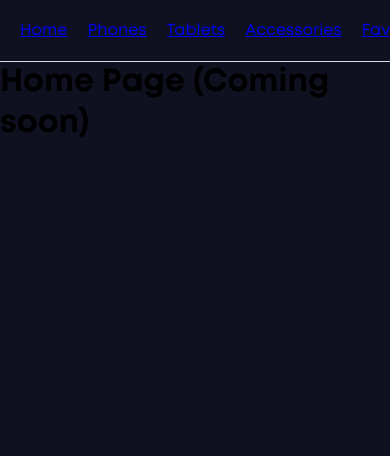
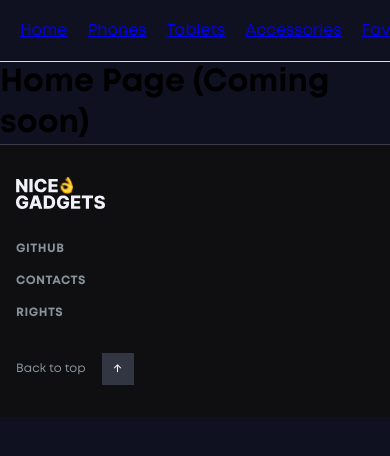
Before and after one commit to Team-Project-Phone-catalog/team-project-phone-catalog.github.io, a React (Vite) app: page / in a window 390 px wide. Shown: the top 456 px of the page. Built offline with nearby package versions, Linux system fonts and the light colour scheme.

Commit message:
Add responsive footer

```diff
--- a/src/App.tsx
+++ b/src/App.tsx
@@ -1,6 +1,7 @@
 import './App.css';
 import { Route, Routes } from 'react-router-dom';
 import { Header } from './pages/Header.tsx';
+import { Footer } from './components/Footer';
 import { PhonesPage } from './pages/PhonesPage/PhonesPage.tsx';
 import { TabletsPage } from './pages/TabletsPage/TabletsPage.tsx';
 import { AccessoriesPage } from './pages/AccessoriesPage/AccessoriesPage.tsx';
@@ -10,6 +11,7 @@ export const App = () => {
   return (
     <div className="App">
       <Header />
+
       <div className="container">
         <Routes>
           <Route
@@ -28,7 +30,6 @@ export const App = () => {
             path="/accessories"
             element={<AccessoriesPage />}
           />
-
           <Route
             path="/cart"
             element={<CartPage />}
@@ -37,18 +38,18 @@ export const App = () => {
             path="/favorites"
             element={<h1 className="title">Favorites</h1>}
           />
-
           <Route
             path="/product/:productId"
             element={<h1 className="title">Product Details</h1>}
           />
-
           <Route
             path="*"
             element={<h1 className="title">Page Not Found</h1>}
           />
         </Routes>
       </div>
+
+      <Footer />
     </div>
   );
 };
--- /dev/null
+++ b/src/components/Footer/Footer.module.scss
@@ -0,0 +1,91 @@
+.footer {
+  border-top: 1px solid #3b3e4a;
+  background: #0f0f11;
+  padding: 32px 152px;
+}
+
+.container {
+  max-width: 1200px;
+  margin: 0 auto;
+
+  display: flex;
+  justify-content: space-between;
+  align-items: center;
+}
+
+.logo {
+  height: 32px;
+}
+
+.nav {
+  display: flex;
+  gap: 64px;
+
+  a {
+    font-size: 12px;
+    font-weight: 700;
+    letter-spacing: 0.04em;
+    text-transform: uppercase;
+
+    color: #89939a;
+    text-decoration: none;
+
+    transition: color 0.3s ease;
+
+    &:hover {
+      color: #ffffff;
+    }
+  }
+}
+
+.back {
+  display: flex;
+  align-items: center;
+  gap: 16px;
+
+  span {
+    font-size: 12px;
+    color: #89939a;
+  }
+}
+
+.arrow {
+  width: 32px;
+  height: 32px;
+
+  background: #323542;
+  border: none;
+
+  color: white;
+  cursor: pointer;
+
+  transition: background 0.3s ease;
+
+  &:hover {
+    background: #4219d0;
+  }
+}
+
+/* MOBILE */
+@media (max-width: 767px) {
+  .footer {
+    padding: 32px 16px;
+  }
+
+  .container {
+    flex-direction: column;
+    align-items: flex-start;
+    gap: 32px;
+  }
+
+  .nav {
+    flex-direction: column;
+    gap: 16px;
+  }
+
+  .back {
+    display: flex;
+    align-items: center;
+    gap: 16px;
+  }
+}
--- /dev/null
+++ b/src/components/Footer/Footer.tsx
@@ -0,0 +1,48 @@
+import styles from './Footer.module.scss';
+import logo from '../../assets/logo.svg';
+
+export const Footer = () => {
+  const handleScrollTop = () => {
+    window.scrollTo({
+      top: 0,
+      behavior: 'smooth',
+    });
+  };
+
+  return (
+    <footer className={styles.footer}>
+      <div className={styles.container}>
+        <img
+          src={logo}
+          alt="Nice Gadgets"
+          className={styles.logo}
+        />
+
+        <nav className={styles.nav}>
+          <a
+            href="https://github.com/Team-Project-Phone-catalog/phone-catalog-frontend"
+            target="_blank"
+            rel="noopener noreferrer"
+          >
+            GITHUB
+          </a>
+
+          <a href="#">CONTACTS</a>
+          <a href="#">RIGHTS</a>
+        </nav>
+
+        <div className={styles.back}>
+          <span>Back to top</span>
+
+          <button
+            type="button"
+            onClick={handleScrollTop}
+            className={styles.arrow}
+          >
+            ↑
+          </button>
+        </div>
+      </div>
+    </footer>
+  );
+};
--- /dev/null
+++ b/src/components/Footer/index.ts
@@ -0,0 +1 @@
+export { Footer } from './Footer';
```
Also changed, not shown: src/assets/Logo.svg (added), 1 other file (tests, documents, lock files or other folders).
